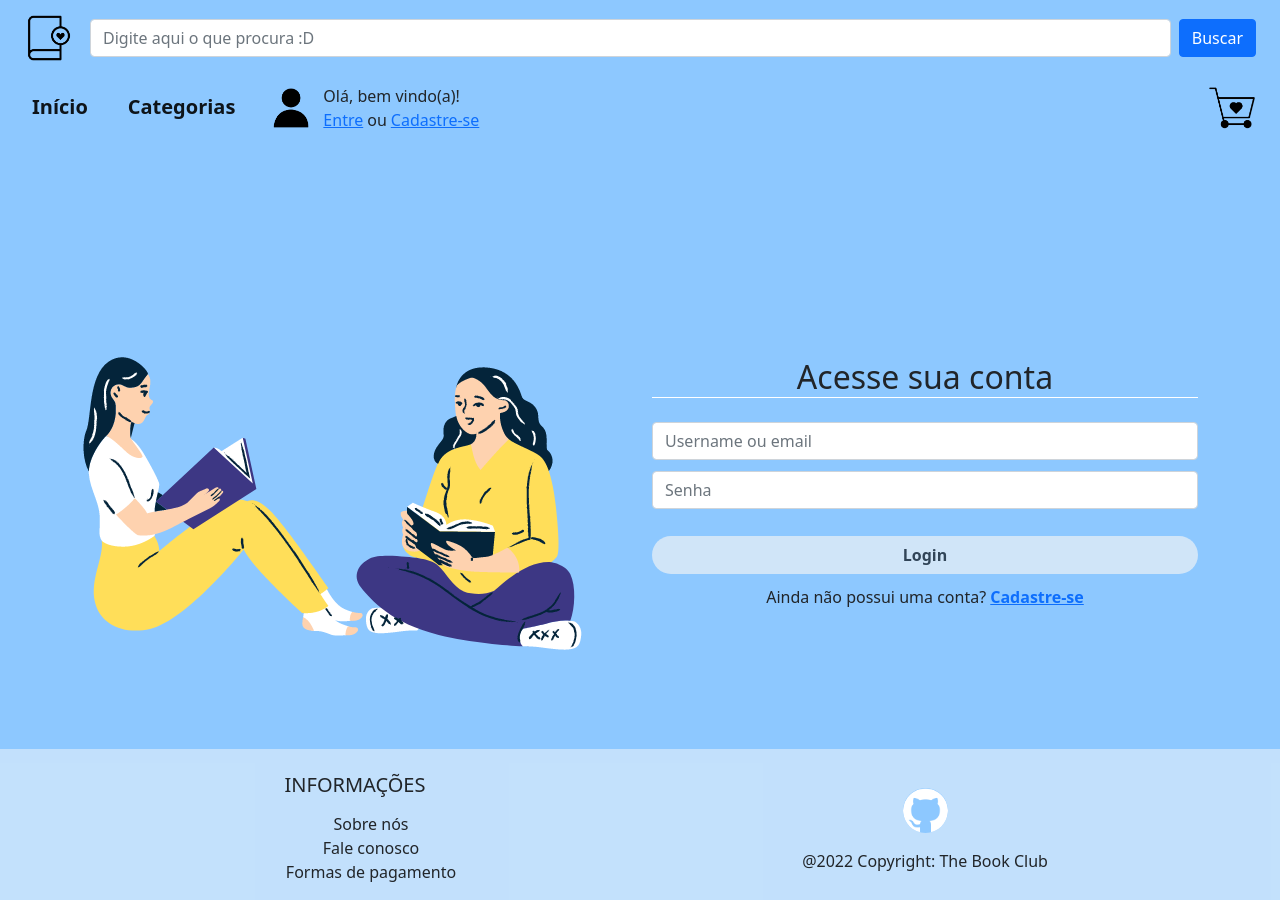
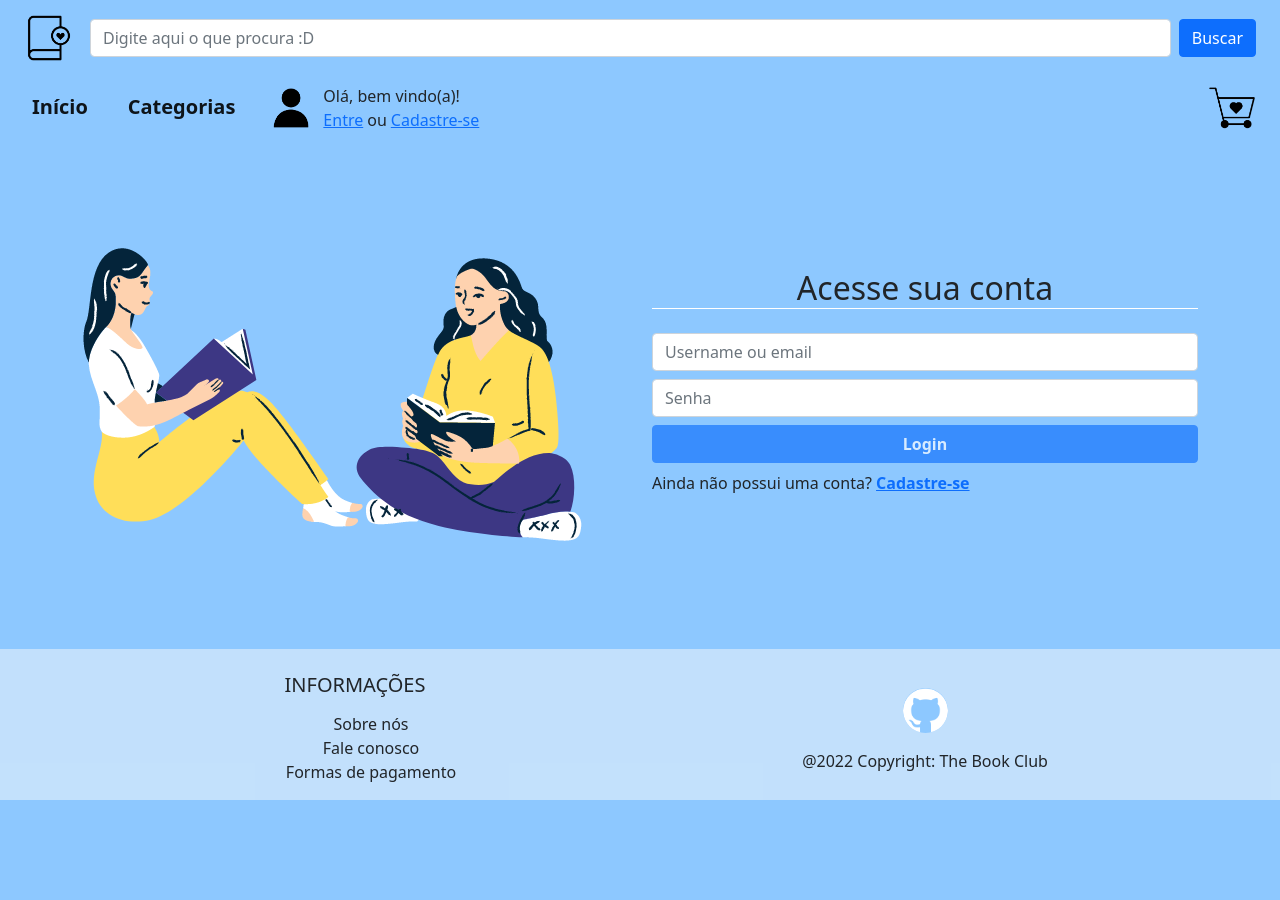
Before and after one commit to DigitalHouse-PortoSeguro/theBookClubFrontend, an Angular app: page /entrar in a window 1280 px wide. After the commit the page ends 800 px from the top, so only its background shows below. Built offline with nearby package versions, Linux system fonts and the light colour scheme.

Commit message:
Padronização do estilo nos formulários

```diff
--- a/src/app/components/entrar/entrar.component.css
+++ b/src/app/components/entrar/entrar.component.css
@@ -1,4 +1,4 @@
-.image{
+/* .image{
   margin-left: auto;
   margin-right: auto;
   margin-top: 20%;
@@ -23,4 +23,4 @@
 .cadastro{
   margin-top: 2%;
   text-align: center;
-}
+} */
--- a/src/app/components/entrar/entrar.component.html
+++ b/src/app/components/entrar/entrar.component.html
@@ -1,24 +1,24 @@
 <div class="container">
   <div class="row">
-    <div class="col-md-6">
+    <div class="col-md-6 d-flex flex-column justify-content-center">
       <div class="image">
         <img class="img-fluid" src="/assets/img/login.jpg" alt="Imagem de duas meninas sentadas lendo livro"/>
       </div>
     </div>
-    <div class="col-md-6">
+    <div class="col-md-6 d-flex flex-column justify-content-center">
       <div class="secaoLogin">
         <h2 class="border-bottom border-white text-center">Acesse sua conta</h2>
         <form class="form mt-4" (ngSubmit)="login()" #loginForm="ngForm">
-          <div class="form-group">
+          <div class="form-group my-2">
             <input id="formEmail" class="form-control" type="text" placeholder="Username ou email" [(ngModel)]="username" name="username" #campoEmail="ngModel" required>
             <app-mensagem *ngIf="campoEmail.invalid && campoEmail.touched" mensagem="Usuário obrigatório"></app-mensagem>
           </div>
-          <div class="form-group">
+          <div class="form-group my-2">
             <input id="formSenha" class="form-control" type="password" placeholder="Senha" [(ngModel)]="senha" name="senha" #campoSenha="ngModel" required>
             <app-mensagem *ngIf="campoSenha.invalid && campoSenha.touched" mensagem="Senha obrigatória"></app-mensagem>
           </div>
-          <div class="d-flex justify-content-center">
-            <button class="btn btn-block" [disabled]="loginForm.invalid"><strong>Login</strong></button>
+          <div class="d-flex my-2">
+            <button class="flex-grow-1 btn btn-primary" [disabled]="loginForm.invalid"><strong>Login</strong></button>
           </div>
         </form>
         <div class="cadastro">
--- a/src/app/components/entrar/entrar.component.ts
+++ b/src/app/components/entrar/entrar.component.ts
@@ -33,7 +33,11 @@ export class EntrarComponent implements OnInit {
         next: user => {
           globals.usuarioLogin = user;
           this.authService.saveUsuarioLocalStorage();
-          this.router.navigate(['/inicio']);
+          if (globals.carrinho.pedidoLivros.length > 0) {
+            this.router.navigate(['/carrinho']);
+          } else {
+            this.router.navigate(['/inicio']);
+          }
           console.log(user);
         },
 
--- a/src/app/components/livro/livro-atualizar/livro-atualizar.component.html
+++ b/src/app/components/livro/livro-atualizar/livro-atualizar.component.html
@@ -1,15 +1,14 @@
-<div *ngIf="form" class="container">
-    <h1>Atualização de Livros</h1>
-    <br>
+<h1 class="p-2 text-nowrap border-bottom border-white border-3 w-50 text-center mx-auto">
+  Atualização de Livros
+</h1>
+<div *ngIf="form" class="container rounded p-4 my-5 bg-light bg-opacity-50">
   <form [formGroup]="form" (ngSubmit)="enviar()">
     <div class="row d-flex justify-content-center">
       <app-input-field formControlName="Titulo" title="Titulo" name="titulo" id="titulo" class="col-md-6"
         placeholder="Digite o Título"></app-input-field>
-        <app-input-field type="date" formControlName="DataPublicacao" title="Data Publicacao" name="data-publicacao" id="data-publicacao"
-          class="col-md-6" placeholder="Digite a Data de Publicação"></app-input-field>
+      <app-input-field type="date" formControlName="DataPublicacao" title="Data Publicacao" name="data-publicacao"
+        id="data-publicacao" class="col-md-6" placeholder="Digite a Data de Publicação"></app-input-field>
     </div>
-      <!-- <label for="titulo">Título: </label> -->
-      <!-- <input class="form-control" type="text" name="titulo" id="titulo" placeholder="Digite o Título"> -->
 
     <div class="row d-flex justify-content-center">
       <app-input-field formControlName="Autores" title="Autores:" name="autores" id="autores" class="col-md-6"
@@ -21,8 +20,8 @@
     <div class="row d-flex justify-content-center">
       <app-input-field formControlName="Categoria" title="Categoria:" name="categoria" id="categoria" class="col-md-6"
         placeholder="Categoria:"></app-input-field>
-        <app-input-field formControlName="NumeroDePaginas" title="Número de Páginas:" name="numero-paginas" id="numero-paginas"
-          class="col-md-6" placeholder="Digite o Número de Páginas"></app-input-field>
+      <app-input-field formControlName="NumeroDePaginas" title="Número de Páginas:" name="numero-paginas"
+        id="numero-paginas" class="col-md-6" placeholder="Digite o Número de Páginas"></app-input-field>
     </div>
 
     <div class="row d-flex justify-content-center">
@@ -35,8 +34,8 @@
     <div class="row d-flex justify-content-center">
       <app-input-field formControlName="QuantidadeNoEstoque" title="Quantidade no Estoque:" name="quantidade-estoque"
         id="quantidade-estoque" class="col-md-6" placeholder="Digite a Quantidade no Estoque"></app-input-field>
-        <app-input-field formControlName="Fornecedor" title="Fornecedor:" name="fornecedor" id="fornecedor" class="col-md-6"
-          placeholder="Digite o Fornecedor"></app-input-field>
+      <app-input-field formControlName="Fornecedor" title="Fornecedor:" name="fornecedor" id="fornecedor"
+        class="col-md-6" placeholder="Digite o Fornecedor"></app-input-field>
     </div>
     <div class="row d-flex justify-content-center">
       <app-input-field formControlName="Foto" helpText="Foto no Formato PNG ou JPG" title="URL da Foto:" name="url-foto"
@@ -51,7 +50,7 @@
     </div>
 
     <div class="d-flex justify-content-end">
-        <button type="submit" class="btn btn-primary btn-lg">Atualizar</button>
+      <button type="submit" class="btn btn-info rounded-pill text-uppercase fs-5 fw-bold p-2">Atualizar</button>
     </div>
   </form>
 </div>
--- a/src/app/components/livro/livro-cadastro/livro-cadastro.component.css
+++ b/src/app/components/livro/livro-cadastro/livro-cadastro.component.css
@@ -1,4 +1,4 @@
-*{
+/* *{
     margin:0;
     padding:0;
     box-sizing: border-box;
@@ -25,7 +25,6 @@ body{
 
 .container{
     width: 1100px;
-    /* height: 740px; */
     margin-left: auto;
     margin-right: auto;
     background-color: #FFF;
@@ -52,4 +51,4 @@ input{
     font-size: .9rem;
     margin-bottom: 40px;
     border-radius: 10px;
-}
+} */
--- a/src/app/components/livro/livro-cadastro/livro-cadastro.component.html
+++ b/src/app/components/livro/livro-cadastro/livro-cadastro.component.html
@@ -1,15 +1,14 @@
-<div class="container bg-light bg-opacity-50">
-  <h1>Cadastro de Livros</h1>
-  <br>
+<h1 class="p-2 text-nowrap border-bottom border-white border-3 w-50 text-center mx-auto">
+  Cadastro de livros
+</h1>
+<div class="container rounded p-4 my-5 bg-light bg-opacity-50">
   <form [formGroup]="form" (ngSubmit)="enviar()">
     <div class="row d-flex justify-content-center">
       <app-input-field formControlName="Titulo" title="Titulo" name="titulo" id="titulo" class="col-md-6"
         placeholder="Digite o Título"></app-input-field>
-      <app-input-field type="date" formControlName="DataPublicacao" title="Data Publicacao" name="data-publicacao" id="data-publicacao"
-        class="col-md-6" placeholder="Digite a Data de Publicação"></app-input-field>
+      <app-input-field type="date" formControlName="DataPublicacao" title="Data Publicacao" name="data-publicacao"
+        id="data-publicacao" class="col-md-6" placeholder="Digite a Data de Publicação"></app-input-field>
     </div>
-    <!-- <label for="titulo">Título: </label> -->
-    <!-- <input class="form-control" type="text" name="titulo" id="titulo" placeholder="Digite o Título"> -->
 
     <div class="row d-flex justify-content-center">
       <app-input-field formControlName="Autores" title="Autores:" name="autores" id="autores" class="col-md-6"
@@ -21,8 +20,8 @@
     <div class="row d-flex justify-content-center">
       <app-input-field formControlName="Categoria" title="Categoria:" name="categoria" id="categoria" class="col-md-6"
         placeholder="Categoria:"></app-input-field>
-      <app-input-field formControlName="NumeroDePaginas" title="Número de Páginas:" name="numero-paginas" id="numero-paginas"
-        class="col-md-6" placeholder="Digite o Número de Páginas"></app-input-field>
+      <app-input-field formControlName="NumeroDePaginas" title="Número de Páginas:" name="numero-paginas"
+        id="numero-paginas" class="col-md-6" placeholder="Digite o Número de Páginas"></app-input-field>
     </div>
 
     <div class="row d-flex justify-content-center">
@@ -35,8 +34,8 @@
     <div class="row d-flex justify-content-center">
       <app-input-field formControlName="QuantidadeNoEstoque" title="Quantidade no Estoque:" name="quantidade-estoque"
         id="quantidade-estoque" class="col-md-6" placeholder="Digite a Quantidade no Estoque"></app-input-field>
-      <app-input-field formControlName="Fornecedor" title="Fornecedor:" name="fornecedor" id="fornecedor" class="col-md-6"
-        placeholder="Digite o Fornecedor"></app-input-field>
+      <app-input-field formControlName="Fornecedor" title="Fornecedor:" name="fornecedor" id="fornecedor"
+        class="col-md-6" placeholder="Digite o Fornecedor"></app-input-field>
     </div>
     <div class="row d-flex justify-content-center">
       <app-input-field formControlName="Foto" helpText="Foto no Formato PNG ou JPG" title="URL da Foto:" name="url-foto"
@@ -45,9 +44,9 @@
     </div>
     <div class="row d-flex justify-content-center">
 
-          <app-textarea formControlName="Sinopse" title="Sinopse:" name="sinopse" id="sinopse" class="col-md-12"
-          placeholder="Digite a Sinopse do Livro">
-          </app-textarea>
+      <app-textarea formControlName="Sinopse" title="Sinopse:" name="sinopse" id="sinopse" class="col-md-12"
+        placeholder="Digite a Sinopse do Livro">
+      </app-textarea>
     </div>
 
     <div class="d-flex justify-content-end">
--- a/src/app/components/usuario/form-usuario/form-usuario.component.html
+++ b/src/app/components/usuario/form-usuario/form-usuario.component.html
@@ -1,4 +1,4 @@
-<div class="py-3">
+<div class="container rounded p-4 my-5 bg-light bg-opacity-50">
     <form class="m-4" [formGroup]="form" (ngSubmit)="submit()">
         <h3>Informações pessoais</h3>
         <div class="row">
```
Lines whose indentation alone changed are shown as unchanged.
